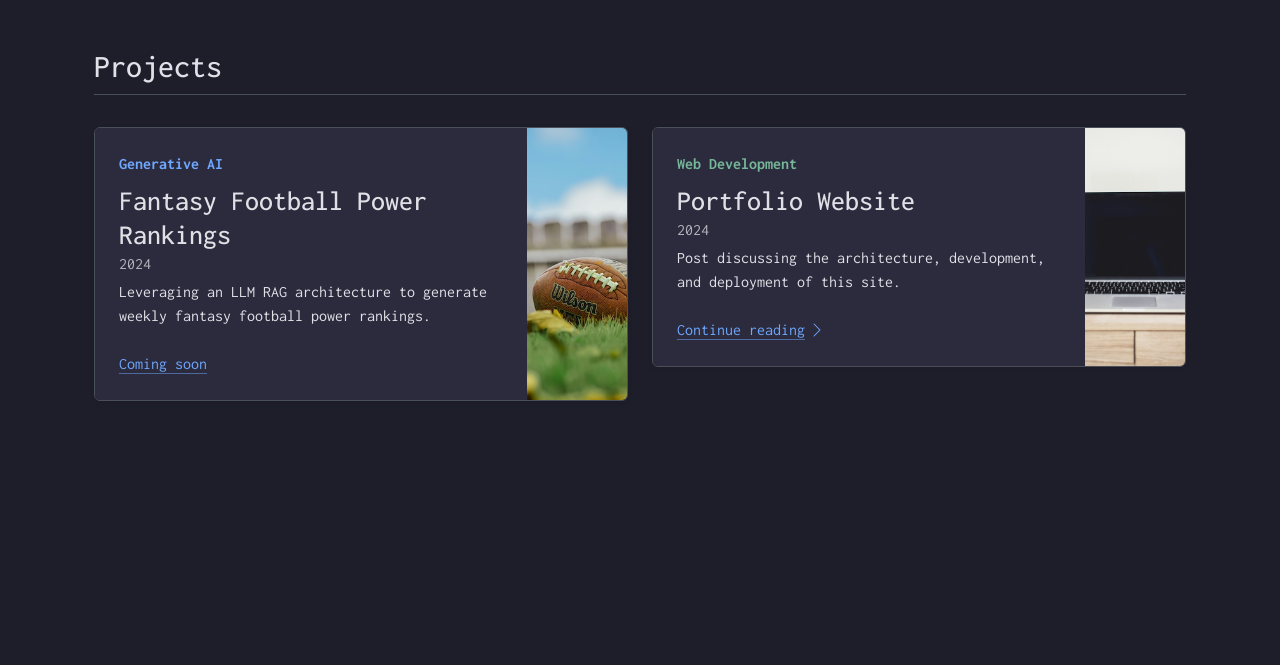
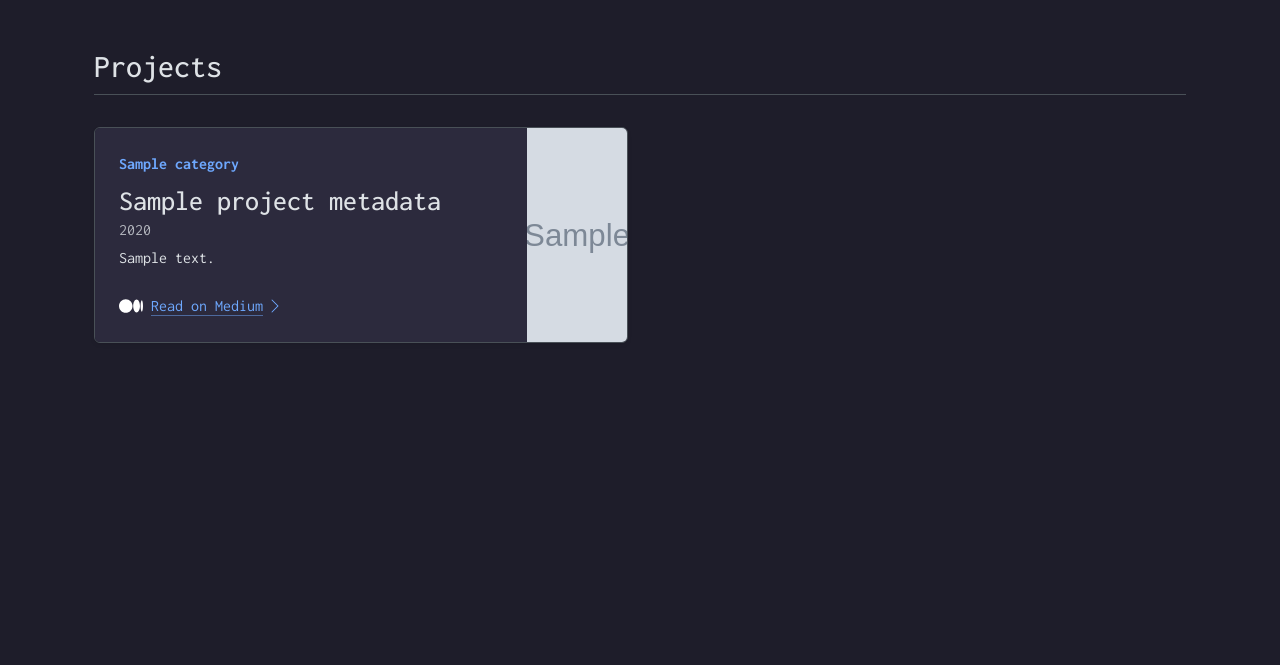
Before and after one commit to mbcollins2/portfolio, a Flask app: template src/portfolio/templates/pages/projects.html in a window 1280 px wide. Shown: the part 58-723 px from the top of the page. Run offline with Flask 3, Linux system fonts and the light colour scheme; the template is opened without the code that fills it: most values are stand-ins (such as "Sample title", 1, 10 or a date in 2020); grey boxes marked "Sample" are stand-in pictures; some libraries are stand-ins or nearby versions.

Commit message:
Finished markdown setup. Updates to home page and projects.

```diff
--- a/src/portfolio/__init__.py
+++ b/src/portfolio/__init__.py
@@ -14,16 +14,8 @@ with open("pyproject.toml", "rb") as f:
 
 
 PROJECTS_DIR = "src/portfolio/templates/pages/projects"
+PROJECTS_IMAGE_DIR = "../../static/images/project_cards"
 
-
-app = Flask(__name__)
-# cache = Cache(app, config={"CACHE_TYPE": "SimpleCache"})
-
-
-# TODO
-# load all projects in project directory
-# parse all project metadata into a json with a name for the slug and then the metadata and content
-# order descending by date
 
 project_data = dict()
 for project_filename in os.listdir(PROJECTS_DIR):
@@ -37,15 +29,14 @@ for project_filename in os.listdir(PROJECTS_DIR):
 
         project_data[project_slug]["project_metadata"] = project_file.metadata
         project_data[project_slug]["project_content"] = markdown.markdown(project_file.content)
-
-# print("project_data", project_data)
+        project_data[project_slug]["project_image"] = os.path.join(PROJECTS_IMAGE_DIR, f"{project_filename[:-3]}.png")
 
 project_list = [{"title": x, "date": project_data[x]['project_metadata']['publish_month_year']} for x in project_data]
 sorted_project_list = [x['title'] for x in sorted(project_list, key=lambda x: datetime.strptime(x['date'], '%B %Y'), reverse=True)]
 
-# print("list", project_list)
-# print("list", [x['title'] for x in sorted(project_list, key=lambda x: datetime.strptime(x['date'], '%B %Y'), reverse=True)])
 
+app = Flask(__name__)
+# cache = Cache(app, config={"CACHE_TYPE": "SimpleCache"})
 
 
 @app.context_processor
@@ -58,35 +49,27 @@ def context():
 @app.route("/")
 # @cache.cached(timeout=60)
 def home():
-    return render_template("pages/home.html")
+    start_date = datetime(2016, 6, 13)
+    yoe = int((datetime.now() - start_date).days // 365.25)
+    return render_template("pages/home.html", yoe=yoe)
 
 
 @app.route("/projects")
 # @cache.cached(timeout=60)
 def projects():
 
-    # TODO - get all of the projects in p
-
-    return render_template("pages/projects.html")
+    return render_template(
+        "pages/projects.html",
+        project_list=sorted_project_list,
+        project_data=project_data
+    )
 
 
 @app.route("/projects/<slug>")
 # @cache.cached(timeout=60)
 def project_page(slug):
-
-    # # load project markdown
-    # project_markdown_path = os.path.join(PROJECTS_DIR, f'{slug}.md').replace("-","_")
-
-    # with open(project_markdown_path, "r") as f:
-    #     project_file = frontmatter.load(f)
-
-    # project_metadata = project_file.metadata
-    # project_content = markdown.markdown(project_file.content)
-
     return render_template(
         "pages/project_page.html",
-        # project_content=Markup(project_content),
-        # project_metadata=project_metadata
         project_content=Markup(project_data[slug]["project_content"]),
         project_metadata=project_data[slug]["project_metadata"]
     )
--- a/src/portfolio/static/style.css
+++ b/src/portfolio/static/style.css
@@ -10,11 +10,11 @@ body .content {
     flex: 1;
 }
 
-footer .release-link {
+.release-link {
     text-decoration: none;
     position: relative;
 }
-footer .release-link::after {
+.release-link::after {
     content: 'open_in_new';
     font-family: 'Material Symbols Outlined';
     font-size: 10px;
@@ -25,7 +25,8 @@ footer .release-link::after {
 /* footer .release-link:hover {
     text-decoration: underline;
 } */
-footer .release-link:hover::after {
+
+.release-link:hover::after {
     opacity: 1;
     right: 20px;
 }
--- a/src/portfolio/templates/pages/home.html
+++ b/src/portfolio/templates/pages/home.html
@@ -13,7 +13,7 @@
           <h5 style="color:#6F6B98">MBA | MS Computer Science</h5>
           <p class="mb-auto">&nbsp;</p>
 
-          <p class="lead">I work in
+          <p class="lead">{{ yoe }}+ years of experience working in
             <!-- <span  class="fs-1" style="color:#6F6B98; position: relative; bottom: -0.5rem;"><strong>{</strong></span> -->
             <span class="fw-bolder" style="color:#6F6B98"><strong>{</strong></span>
             data science | analytics | ai
--- a/src/portfolio/templates/pages/project_page.html
+++ b/src/portfolio/templates/pages/project_page.html
@@ -16,12 +16,17 @@
           <article class="blog-post">
             <h2 class="display-5 mb-1">{{ project_metadata['title'] }}</h2>
             <p class="blog-post-meta">
+
+
               <a class="text-body-secondary" href="https://github.com/mbcollins2/portfolio" target="_blank" rel="noopener noreferrer" style="text-decoration: none;">
                 <svg xmlns="http://www.w3.org/2000/svg" width="18" height="18" fill="currentColor" class="bi" viewBox="0 0 16 16">
                     <path d="M8 0C3.58 0 0 3.58 0 8c0 3.54 2.29 6.53 5.47 7.59.4.07.55-.17.55-.38 0-.19-.01-.82-.01-1.49-2.01.37-2.53-.49-2.69-.94-.09-.23-.48-.94-.82-1.13-.28-.15-.68-.52-.01-.53.63-.01 1.08.58 1.23.82.72 1.21 1.87.87 2.33.66.07-.52.28-.87.51-1.07-1.78-.2-3.64-.89-3.64-3.95 0-.87.31-1.59.82-2.15-.08-.2-.36-1.02.08-2.12 0 0 .67-.21 2.2.82.64-.18 1.32-.27 2-.27s1.36.09 2 .27c1.53-1.04 2.2-.82 2.2-.82.44 1.1.16 1.92.08 2.12.51.56.82 1.27.82 2.15 0 3.07-1.87 3.75-3.65 3.95.29.25.54.73.54 1.48 0 1.07-.01 1.93-.01 2.2 0 .21.15.46.55.38A8.01 8.01 0 0 0 16 8c0-4.42-3.58-8-8-8"/>
                 </svg>
               </a>
+
+
               {{ project_metadata['publish_month_year'] }}
+
             </p>
 
             {{ project_content | safe }}
--- a/src/portfolio/templates/pages/projects.html
+++ b/src/portfolio/templates/pages/projects.html
@@ -16,43 +16,48 @@
 
       <div class="row mb-2 py-4">
 
+        {% for project in project_list %}
           <div class="col-md-6">
             <div class="row g-0 border rounded overflow-hidden flex-md-row mb-4 shadow-sm h-md-250 position-relative">
               <div class="col p-4 d-flex flex-column position-static project-box">
-              <strong class="d-inline-block mb-2 text-primary-emphasis">Generative AI</strong>
-              <h3 class="mb-0">Fantasy Football Power Rankings</h3>
-              <div class="mb-1 text-body-secondary">2024</div>
-              <p class="card-text mb-auto">Leveraging an LLM RAG architecture to generate weekly fantasy football power rankings.</p>
+                <strong class="d-inline-block mb-2 text-primary-emphasis">{{ project_data[project]["project_metadata"]["category"] }}</strong>
+                <h3 class="mb-0">{{ project_data[project]["project_metadata"]["title"] }}</h3>
+                <div class="mb-1 text-body-secondary">{{ project_data[project]["project_metadata"]["publish_month_year"] }}</div>
+                <p class="card-text mb-auto">{{ project_data[project]["project_metadata"]["project_summary"] }}</p>
                 <p class="mb-auto">&nbsp;</p>
+
+                {% if project_data[project]["project_metadata"]["status"] == 'Active' %}
+
+                  {% if project_data[project]["project_metadata"]["medium_link"] %}
+                    <a href="{{ project_data[project]['project_metadata']['medium_link'] }}" target="_blank" class="icon-link gap-1 icon-link-hover stretched-link">
+                      <svg width="24" height="24" xmlns="http://www.w3.org/2000/svg" viewBox="0 0 640 512">
+                        <!--!Font Awesome Free 6.6.0 by @fontawesome - https://fontawesome.com License - https://fontawesome.com/license/free Copyright 2024 Fonticons, Inc.-->
+                        <path fill="#fff" d="M180.5 74.3C80.8 74.3 0 155.6 0 256S80.8 437.7 180.5 437.7 361 356.4 361 256 280.2 74.3 180.5 74.3zm288.3 10.6c-49.8 0-90.2 76.6-90.2 171.1s40.4 171.1 90.3 171.1 90.3-76.6 90.3-171.1H559C559 161.5 518.6 84.9 468.8 84.9zm139.5 17.8c-17.5 0-31.7 68.6-31.7 153.3s14.2 153.3 31.7 153.3S640 340.6 640 256C640 171.4 625.8 102.7 608.3 102.7z"/>
+                      </svg>
+                      <p></p>
+                      Read on Medium
+                      <svg class="bi"><use xlink:href="#chevron-right"/></svg>
+                    </a>
+                  {% else %}
+                    <a href="/projects/{{ project }}" class="icon-link gap-1 icon-link-hover stretched-link">
+                      Continue reading
+                      <svg class="bi"><use xlink:href="#chevron-right"/></svg>
+                    </a>
+                  {% endif %}
+
+                {% else %}
                 <a href="#" class="icon-link gap-1 icon-link-hover stretched-link">
                   Coming soon
-                <!-- <svg class="bi"><use xlink:href="#chevron-right"/></svg> -->
                 </a>
+                {% endif %}
+
               </div>
               <div class="col-auto d-block d-lg-block">
-              <img style="object-fit: cover; width: 100px; height: 100%;" src="../../static/images/project_cards/genai_power_rankings.png"/>
+                <img style="object-fit: cover; width: 100px; height: 100%;" src="{{ project_data[project]['project_image'] }}"/>
               </div>
             </div>
           </div>
-
-        <div class="col-md-6">
-          <div class="row g-0 border rounded overflow-hidden flex-md-row mb-4 shadow-sm h-md-250 position-relative">
-            <div class="col p-4 d-flex flex-column position-static project-box">
-              <strong class="d-inline-block mb-2 text-success-emphasis">Web Development</strong>
-              <h3 class="mb-0">Portfolio Website</h3>
-              <div class="mb-1 text-body-secondary">2024</div>
-              <p class="mb-auto">Post discussing the architecture, development, and deployment of this site.</p>
-              <p class="mb-auto">&nbsp;</p>
-              <a href="/projects/portfolio-website" class="icon-link gap-1 icon-link-hover stretched-link">
-                Continue reading
-                <svg class="bi"><use xlink:href="#chevron-right"/></svg>
-              </a>
-            </div>
-            <div class="col-auto d-block d-lg-block">
-              <img style="object-fit: cover; width: 100px; height: 100%;" src="../../static/images/project_cards/portfolio_site.png"/>
-            </div>
-          </div>
-        </div>
+        {% endfor %}
 
       </div>
     </div>
--- a/src/portfolio/templates/pages/projects/bigquery_ml_tableau.md
+++ b/src/portfolio/templates/pages/projects/bigquery_ml_tableau.md
@@ -3,16 +3,8 @@
 "status": "Active"
 "category": "Data Science"
 "publish_month_year": "October 2018"
-"project_summary": "Short summary text here"
-"technologies": [
-    "Python",
-    "Google Cloud",
-    "BigQuery",
-    "Tableau"
-]
-"preview_image": "url to image here"
+"project_summary": "Using BigQuery ML and Tableau for dynamic model predictions."
+"technologies": []
+"github_link": ""
+"medium_link": "https://medium.com/@matt_collins/bigquery-ml-tableau-34f8ecb0caa9"
 ---
-
-
-### Overview
-Coming soon
--- /dev/null
+++ b/src/portfolio/templates/pages/projects/fantasy_football_power_rankings.md
@@ -0,0 +1,18 @@
+---
+"title": "Fantasy Football Power Rankings"
+"status": "Coming Soon"
+"category": "Generative AI"
+"publish_month_year": "December 2024"
+"project_summary": "Leveraging an LLM RAG architecture to generate weekly fantasy football power rankings."
+"technologies": [
+    "Python",
+    "Generative AI",
+    "Streamlit"
+]
+"github_link": ""
+"medium_link": ""
+---
+
+
+### Overview
+Coming soon
--- a/src/portfolio/templates/pages/projects/portfolio_website.md
+++ b/src/portfolio/templates/pages/projects/portfolio_website.md
@@ -3,7 +3,7 @@
 "status": "Active"
 "category": "Web Development"
 "publish_month_year": "October 2024"
-"project_summary": "Short summary text here"
+"project_summary": "Post discussing the architecture, development, and deployment of this site."
 "technologies": [
     "Python",
     "Flask",
@@ -13,7 +13,8 @@
     "Github",
     "Railway"
 ]
-"preview_image": "url to image here"
+"github_link": "https://github.com/mbcollins2/portfolio"
+"medium_link": ""
 ---
 
 
```
Also changed, not shown: src/portfolio/project_details.json (deleted, +0 -19 lines), src/portfolio/static/images/project_cards/bigquery_ml_tableau.png (added), src/portfolio/static/images/project_cards/fantasy_football_power_rankings.png (renamed from src/portfolio/static/images/project_cards/genai_power_rankings.png), src/portfolio/static/images/project_cards/portfolio_website.png (renamed from src/portfolio/static/images/project_cards/portfolio_site.png). Lines whose indentation alone changed are shown as unchanged.
